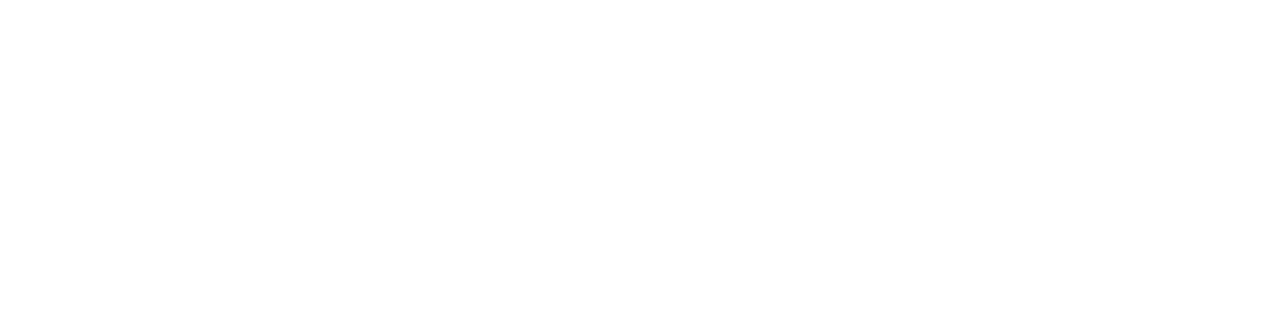
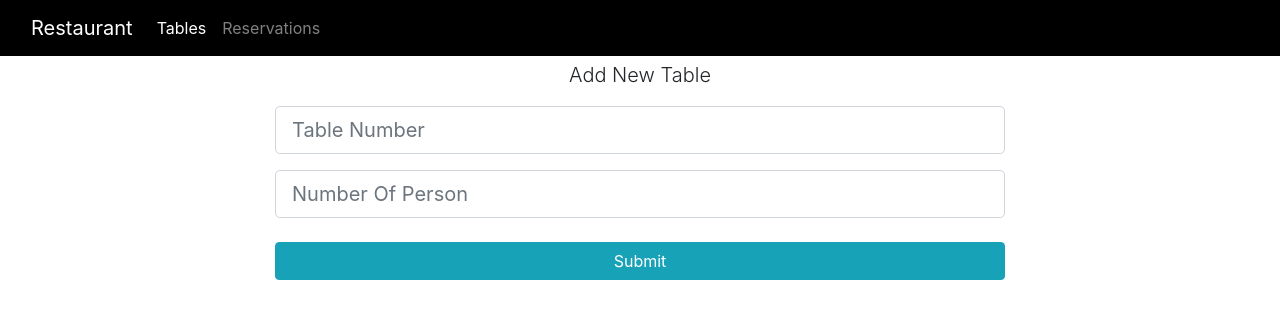
Before and after one commit to samman06/restaurantreservations, a React (Create React App) app in the folder client/: page /tables/new in a window 1280 px wide. Shown: the top 318 px of the page. Built offline with nearby package versions, Linux system fonts and the light colour scheme.

Commit message:
create add table components and textFieldGroup and service to add table

```diff
--- a/client/src/App.js
+++ b/client/src/App.js
@@ -5,7 +5,7 @@ import './App.css';
 import Nav from "./components/layout/Nav";
 import Home from "./components/layout/Home";
 import Tables from "./components/tables/Tables"
-
+import AddNewTable from "./components/tables/AddNewTable"
 
 class App extends Component {
     render() {
@@ -17,6 +17,8 @@ class App extends Component {
 
                     <Route path='/tables' exact component={Nav}/>
                     <Route path='/tables' exact component={Tables}/>
+                    <Route path='/tables/new' exact component={Nav}/>
+                    <Route path='/tables/new' exact component={AddNewTable}/>
                 </div>
             </BrowserRouter>
         );
--- /dev/null
+++ b/client/src/components/common/TextFieldGroup.js
@@ -0,0 +1,21 @@
+import React from 'react';
+import classnames from "classnames";
+const TextFieldGroup = ({name, placeholder, value, error, label, info, type, onChange, disabled}) => {
+    return (
+        <div className="form-group">
+            <input
+                type={type}
+                className={classnames('form-control form-control-lg', {
+                    'is-invalid': error
+                })}
+                placeholder={placeholder}
+                name={name}
+                value={value}
+                onChange={onChange}
+                disabled={disabled}
+            />
+            {error && <div className="invalid-feedback">{error}</div>}
+        </div>
+    );
+};
+export default TextFieldGroup
--- /dev/null
+++ b/client/src/components/tables/AddNewTable.js
@@ -0,0 +1,81 @@
+import React, {Component} from 'react';
+import {addNewTable} from "../../service/TableService"
+import TextFieldGroup from "../common/TextFieldGroup"
+
+class AddNewTable extends Component {
+    constructor() {
+        super();
+        this.state = {
+            tableNumber: '',
+            numberOfPerson: '',
+            message: "",
+            errors: {}
+        };
+    }
+
+    onSubmit = (e) => {
+        e.preventDefault();
+        const {tableNumber, numberOfPerson} = this.state;
+        const tableData = {
+            tableNumber, numberOfPerson
+        };
+        addNewTable(tableData).then(table => {
+            if (table.data) {
+                const {message, errors} = table.data;
+                if (message) {
+                    this.setState({
+                        tableNumber: "",
+                        numberOfPerson: "",
+                        message, errors: {}
+                    })
+                } else {
+                    this.setState({errors, message: ""})
+                }
+            }
+        })
+    };
+
+    onChange = (e) => {
+        this.setState({[e.target.name]: e.target.value});
+    };
+
+    render() {
+        const {errors, tableNumber, numberOfPerson, message} = this.state;
+        return (
+            <div className="login">
+                <div className="container">
+                    <div className="row">
+                        <div className="col-md-8 m-auto">
+                            <p className="lead text-center">
+                                Add New Table
+                            </p>
+                            <form onSubmit={this.onSubmit}>
+                                <TextFieldGroup
+                                    placeholder="Table Number"
+                                    name="tableNumber"
+                                    type="number"
+                                    value={tableNumber}
+                                    onChange={this.onChange}
+                                    error={errors.tableNumber}
+                                />
+                                <TextFieldGroup
+                                    placeholder="Number Of Person"
+                                    name="numberOfPerson"
+                                    type="number"
+                                    value={numberOfPerson}
+                                    onChange={this.onChange}
+                                    error={errors.numberOfPerson}
+                                />
+                                {message && <div className="text-success">{message}</div>}
+                                <input type="submit" className="btn btn-info btn-block mt-4"/>
+                            </form>
+                        </div>
+                    </div>
+                </div>
+            </div>
+        );
+    }
+}
+
+
+export default AddNewTable;
--- a/client/src/service/TableService.js
+++ b/client/src/service/TableService.js
@@ -3,6 +3,13 @@ import axios from 'axios'
 // Get All tables
 export const getAllTables = () => {
     return axios.get(`http://127.0.0.1:4000/table/`)
+        .then(tables => tables)
+        .catch(err => err);
+};
+
+// Add New table
+export const addNewTable = (tableData) => {
+    return axios.post(`http://127.0.0.1:4000/table/`,tableData)
         .then(tables => tables)
         .catch(err => err);
 };
```
Also changed, not shown: 1 other file (tests, documents, lock files or other folders).
